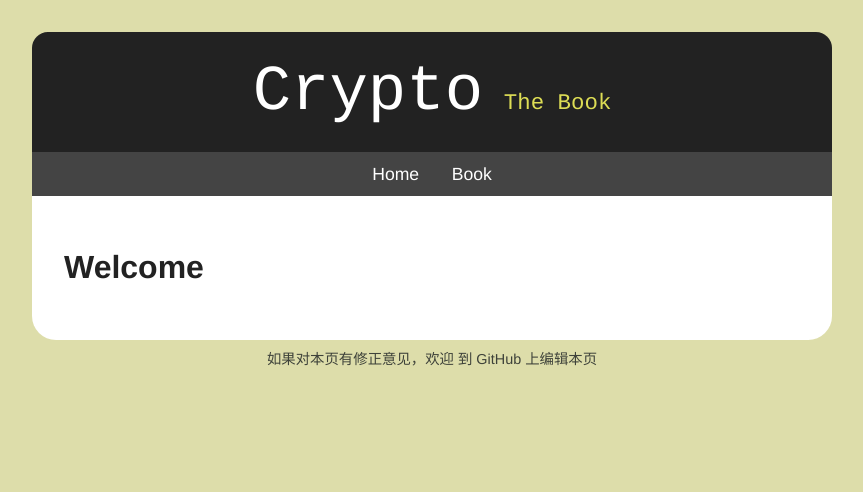
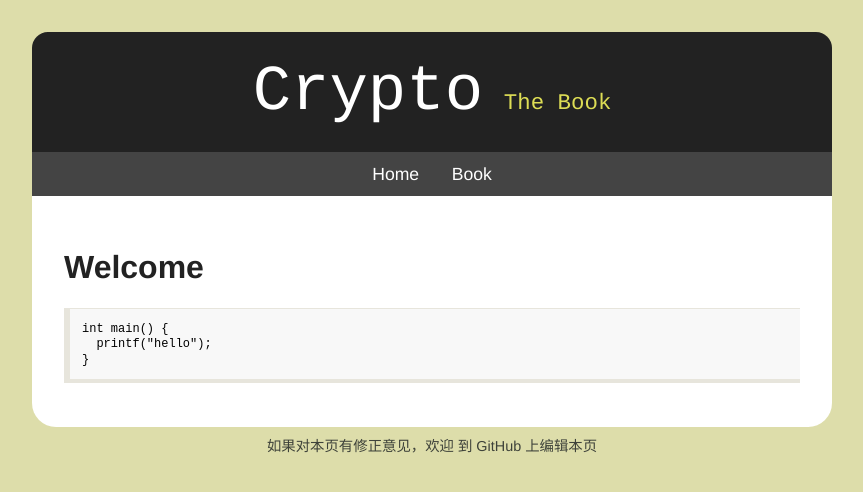
Before and after one commit to happyschool/happyschool.github.io, a Jekyll site: the page built from book/index.md, in a window 1280 px wide. Shown: the top 492 px of the page, without its empty margins (208-1071 px from the left). Built offline with Jekyll 4.4.1, drawn with Linux system fonts in a browser that asks for light colours.

Commit message:
local jekyll support

````diff
--- a/book/index.md
+++ b/book/index.md
@@ -3,3 +3,9 @@ title: The Book
 ---
 
 # Welcome
+
+```c
+int main() {
+  printf("hello");
+}
+```
````
